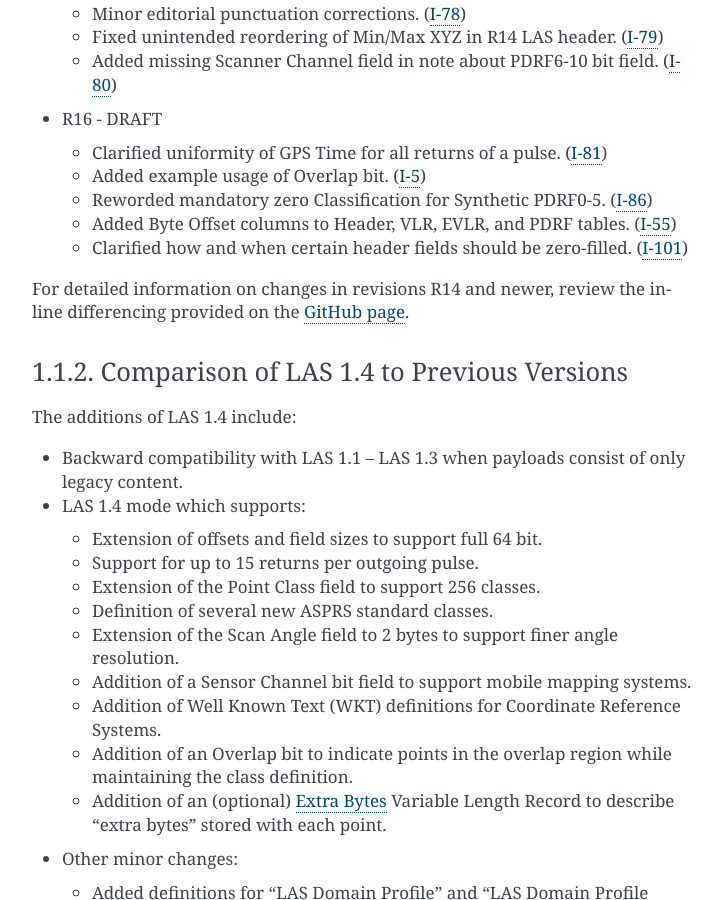
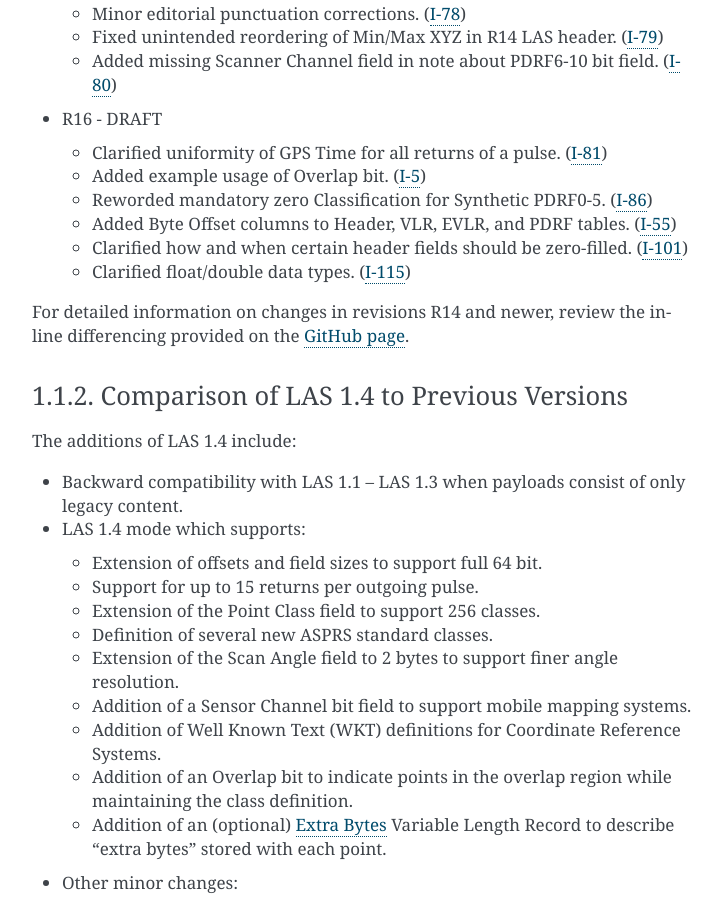
Before and after one commit to ASPRSorg/LAS, a Sphinx documentation site: the page built from source/01_intro.txt, in a window 1280 px wide and 900 px high, scrolled down 1872 px. Shown: the whole window, without its empty margins (388-1110 px from the left). Built offline with Sphinx 7.4.7, drawn with Linux system fonts in a browser that asks for light colours.

Commit message:
Added issue 115 to the PDF change log.

```diff
--- a/source/01_intro.txt
+++ b/source/01_intro.txt
@@ -116,6 +116,8 @@ Summary of LAS 1.4 revisions (GitHub Issue numbers included when applicable):
     (`I-55 <https://github.com/ASPRSorg/LAS/issues/55>`_)
   * Clarified how and when certain header fields should be zero-filled.
     (`I-101 <https://github.com/ASPRSorg/LAS/issues/101>`_)
+  * Clarified float/double data types.
+    (`I-115 <https://github.com/ASPRSorg/LAS/issues/115>`_)
 
 For detailed information on changes in revisions R14 and newer, review the
 inline differencing provided on the `GitHub page <https://github.com/ASPRSorg/LAS>`_.
```
